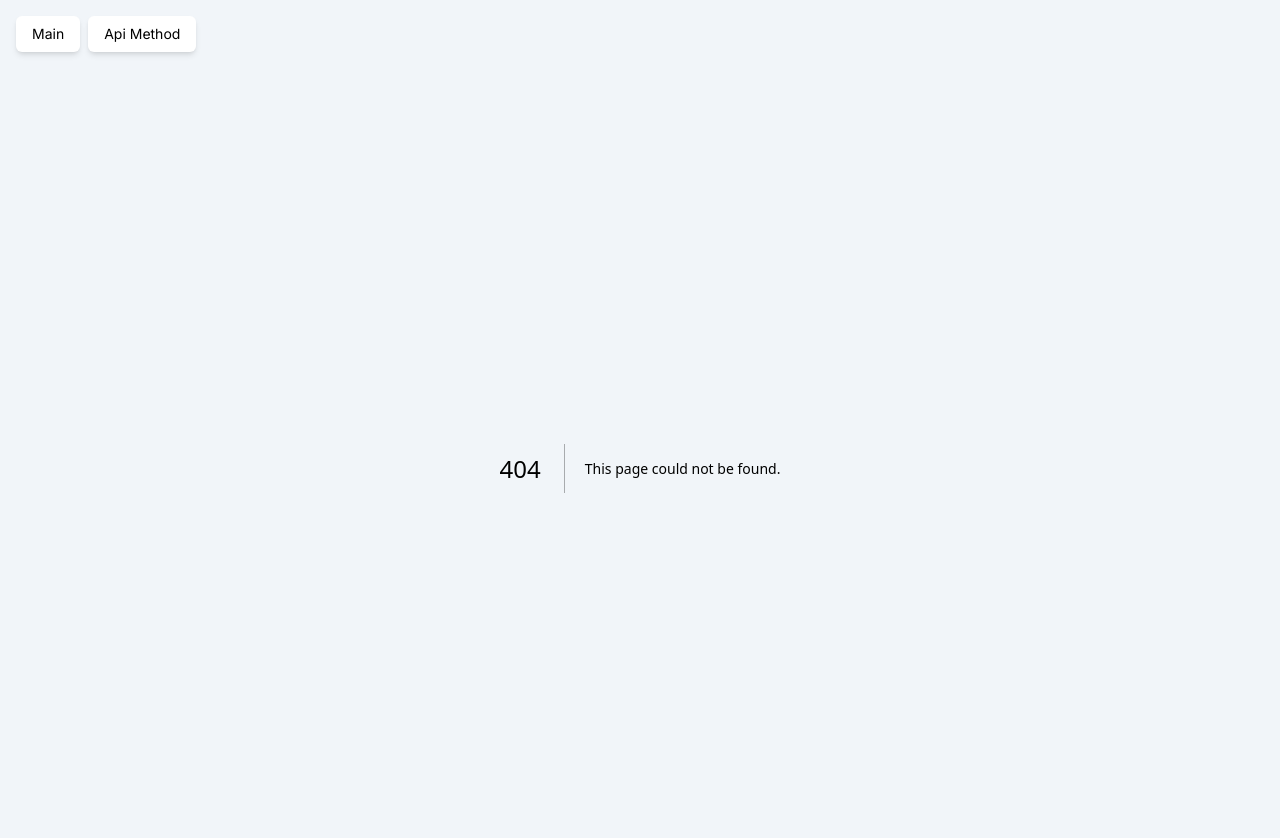
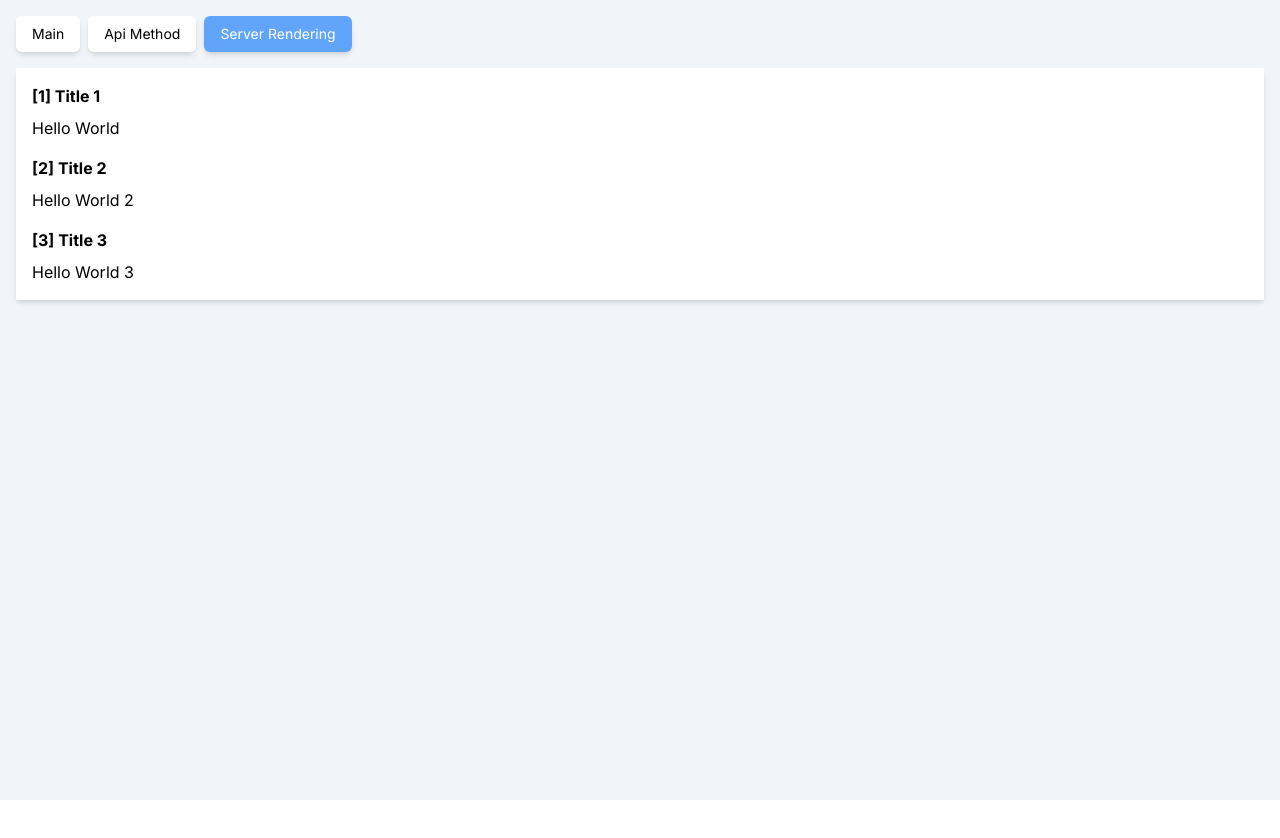
Before and after one commit to LasBe-code/nextjs-playground, a Next.js app: page /2-server-rendering in a window 1280 px wide. Before the commit this address had no page. Shown: the top 838 px of the page. After the commit the page ends 800 px from the top, so only its background shows below. Built offline with nearby package versions, Linux system fonts and the light colour scheme.

Commit message:
feat: 2. server rendering 예제 추가

```diff
--- /dev/null
+++ b/app/1-api-method/Fetch.tsx
@@ -0,0 +1,16 @@
+"use client";
+
+import Service from "@/service/service";
+import { useQuery } from "@tanstack/react-query";
+
+export default function Fetch({ method }: { method: "get" | "post" }) {
+  const { data } = useQuery({
+    queryKey: ["fetch", method],
+    queryFn: () => Service.method(method),
+  });
+  return (
+    <div>
+      <h1>{data?.method}</h1>
+    </div>
+  );
+}
--- a/app/api-method/page.tsx
+++ b/app/1-api-method/page.tsx
@@ -1,5 +1,5 @@
-import Fetch from "@/components/Fetch";
 import style from "@/constants/style";
+import Fetch from "./Fetch";
 
 export default function ApiMethod() {
   return (
--- /dev/null
+++ b/app/2-server-rendering/ServerRendering.tsx
@@ -0,0 +1,26 @@
+"use client";
+
+import style from "@/constants/style";
+import Service from "@/service/service";
+import { useQuery } from "@tanstack/react-query";
+
+export default function ServerRendering({ id }: { id?: string }) {
+  const { data } = useQuery({
+    queryKey: ["posts", id],
+    queryFn: () => Service.getPosts(id),
+  });
+
+  return (
+    <div className={`${style.box} flex-col gap-4`}>
+      {!!data?.data?.length &&
+        data.data.map((post) => (
+          <div key={post.id} className="flex flex-col gap-2">
+            <h1 className="font-bold">
+              [{post.id}] {post.title}
+            </h1>
+            <p>{post.content}</p>
+          </div>
+        ))}
+    </div>
+  );
+}
--- /dev/null
+++ b/app/2-server-rendering/[[...id]]/page.tsx
@@ -0,0 +1,33 @@
+import Service from "@/service/service";
+import {
+  dehydrate,
+  HydrationBoundary,
+  QueryClient,
+} from "@tanstack/react-query";
+import ServerRendering from "../ServerRendering";
+import { Suspense } from "react";
+import Loading from "@/components/Loading";
+
+export default function Page({ params }: { params: { id?: string[] } }) {
+  const id = params?.id?.length ? params.id[0] : "";
+  return (
+    <Suspense fallback={<Loading />}>
+      <ServerRenderingRoute id={id} />
+    </Suspense>
+  );
+}
+
+// async/await 추가해야 서버 렌더링 정상 작동
+async function ServerRenderingRoute({ id }: { id?: string }) {
+  const queryClient = new QueryClient();
+  await queryClient.prefetchQuery({
+    queryKey: ["posts", id],
+    queryFn: () => Service.getPosts(id),
+  });
+  // console.log(queryClient.getQueryData(["posts", id]));
+  return (
+    <HydrationBoundary state={dehydrate(queryClient)}>
+      <ServerRendering id={id} />
+    </HydrationBoundary>
+  );
+}
--- a/app/api/data/index.ts
+++ /dev/null
@@ -1,5 +0,0 @@
-import { NextApiRequest, NextApiResponse } from "next";
-
-export async function GET(req: NextApiRequest, res: NextApiResponse<any>) {
-  res.status(200).json({ message: "GET request to the data route" });
-}
--- /dev/null
+++ b/app/api/posts/[[...id]]/route.ts
@@ -0,0 +1,38 @@
+import { NextResponse } from "next/server";
+
+export async function GET({}, { params }: { params: { id?: string[] } }) {
+  const { id } = params; // 경로 파라미터에서 id 추출
+  const singleId = id?.length ? id[0] : null;
+  if (!singleId)
+    return NextResponse.json(
+      { data: postList, postId: singleId },
+      { status: 200 }
+    );
+
+  if (+singleId > postList.length)
+    return NextResponse.json({ postId: singleId }, { status: 404 });
+
+  const index = +singleId - 1;
+  return NextResponse.json(
+    { data: [postList[+index]], postId: index },
+    { status: 200 }
+  );
+}
+
+const postList = [
+  {
+    id: 1,
+    title: "Title 1",
+    content: "Hello World",
+  },
+  {
+    id: 2,
+    title: "Title 2",
+    content: "Hello World 2",
+  },
+  {
+    id: 3,
+    title: "Title 3",
+    content: "Hello World 3",
+  },
+];
--- a/components/Fetch.tsx
+++ /dev/null
@@ -1,30 +0,0 @@
-"use client";
-
-import { instance } from "@/libs/axios";
-import { useQuery } from "@tanstack/react-query";
-
-type GetDataType = {
-  method: string;
-};
-
-const getData = async (method: "get" | "post") => {
-  if (method === "get") {
-    const response = await instance.get<GetDataType>("/method");
-    return response.data;
-  } else {
-    const response = await instance.post<GetDataType>("/method");
-    return response.data;
-  }
-};
-
-export default function Fetch({ method }: { method: "get" | "post" }) {
-  const { data } = useQuery({
-    queryKey: ["fetch", method],
-    queryFn: () => getData(method),
-  });
-  return (
-    <div>
-      <h1>{data?.method}</h1>
-    </div>
-  );
-}
--- a/components/Header.tsx
+++ b/components/Header.tsx
@@ -5,7 +5,6 @@ import { useEffect, useState } from "react";
 
 export default function Header() {
   const [currentPath, setCurrentPath] = useState<string>("");
-
   useEffect(() => {
     setCurrentPath(window.location.pathname);
   }, []);
@@ -13,13 +12,14 @@ export default function Header() {
     <header className="flex flex-row gap-2">
       {routerList.map((data) => (
         <Link key={`header-${data.path}`} href={data.path}>
-          <div
+          <button
             className={`${
               currentPath === data.path ? "bg-blue-400 text-white" : "bg-white"
-            } shadow-md py-2 px-4 rounded-md text-sm`}
+            } shadow-md py-2 px-4 rounded-md text-sm hover:opacity-70`}
+            onClick={() => setCurrentPath(data.path)}
           >
             {data.label}
-          </div>
+          </button>
         </Link>
       ))}
     </header>
--- /dev/null
+++ b/components/Loading.tsx
@@ -0,0 +1,12 @@
+"use client";
+
+import style from "@/constants/style";
+import { Loader } from "@lasbe/loader";
+
+export default function Loading() {
+  return (
+    <div className={`${style.box} justify-center items-center`}>
+      <Loader isLoading />
+    </div>
+  );
+}
--- a/components/Providers.tsx
+++ b/components/Providers.tsx
@@ -7,6 +7,7 @@ function makeQueryClient() {
   return new QueryClient({
     defaultOptions: {
       queries: {
+        retry: 0,
         staleTime: 60 * 1000,
         throwOnError: true,
       },
--- a/constants/routerList.ts
+++ b/constants/routerList.ts
@@ -6,8 +6,13 @@ const routerList = [
   },
   {
     label: "Api Method",
-    path: "/api-method",
+    path: "/1-api-method",
     desc: "내장 API 사용 및 method 테스트",
+  },
+  {
+    label: "Server Rendering",
+    path: "/2-server-rendering",
+    desc: "서버 렌더링 및 prefetch 테스트",
   },
 ];
 
--- /dev/null
+++ b/service/service.ts
@@ -0,0 +1,29 @@
+import { instance } from "@/libs/axios";
+
+const delay = (ms: number) => new Promise((res) => setTimeout(res, ms));
+
+export default class Service {
+  static async method(method: "get" | "post") {
+    if (method === "get") {
+      const response = await instance.get<MethodType>("/method");
+      return response.data;
+    } else {
+      const response = await instance.post<MethodType>("/method");
+      return response.data;
+    }
+  }
+  static async getPosts(id?: string) {
+    await delay(3000);
+    const response = await instance.get<PostType>(`/posts/${id}`);
+    return response.data;
+  }
+}
+
+export type MethodType = {
+  method: string;
+};
+
+export type PostType = {
+  data?: { id: number; title: string; content: string }[];
+  postId: number;
+};
```
Also changed, not shown: 1 other file (tests, documents, lock files or other folders).
